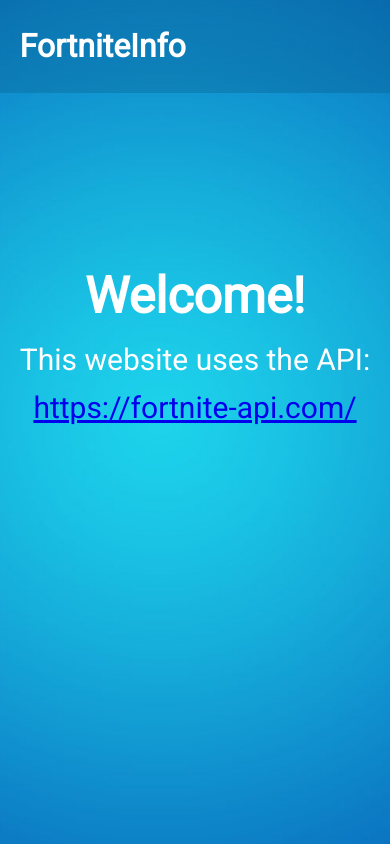
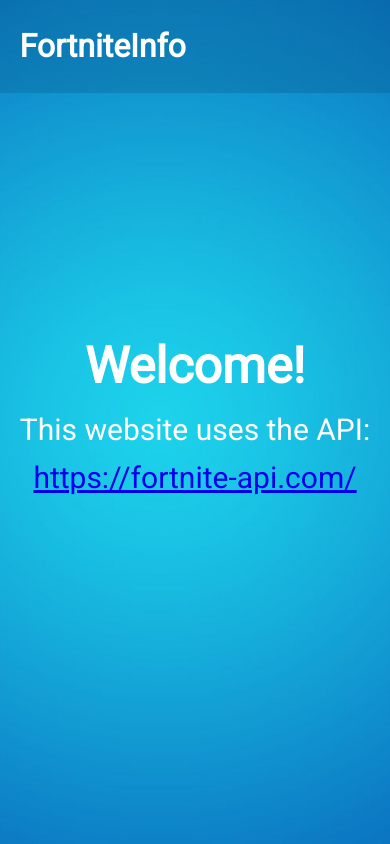
Before and after one commit to MochaWaffle/FortniteInfo, a React (Vite) app: page / in a window 390 px wide. Built offline with nearby package versions, Linux system fonts and the light colour scheme; some icons are missing.

Commit message:
Updated vertical responsive design.

```diff
--- a/src/App.css
+++ b/src/App.css
@@ -226,6 +226,42 @@
   margin-top: 7%;
 }
 
+/*** Container Responsive Design ***/
+@media only screen and (max-width: 1380px) {
+  .container {
+    margin-top:10%;
+  }
+}
+
+@media only screen and (max-width: 1000px) {
+  .container {
+    margin-top: 15%;
+  }
+}
+
+@media only screen and (max-width: 620px) {
+  .container {
+    margin-top: 20%;
+  }
+}
+
+@media only screen and (max-width: 445px) {
+  .container {
+    margin-top: 25%;
+  }
+}
+
+@media only screen and (max-width: 370px) {
+  .container {
+    margin-top: 30%;
+  }
+}
+
+@media only screen and (max-width: 300px) {
+  .container {
+    margin-top: 40%;
+  }
+}
 /*** Map and News Image and News Text Responsive Design ***/
 
 /* Map and News */
--- a/src/components/Navbar.jsx
+++ b/src/components/Navbar.jsx
@@ -19,7 +19,7 @@
         <Link to="/" className="logo">FortniteInfo</Link>
 
         <input type="checkbox" id="check" />
-        <label for="check" className="icons" >
+        <label htmlFor="check" className="icons" >
           <box-icon name='menu' id="menu-icon" color="white" size="2.8rem"></box-icon>
           <box-icon name='x' id="close-icon" color="white" size="2.8rem"></box-icon>
         </label>
```
